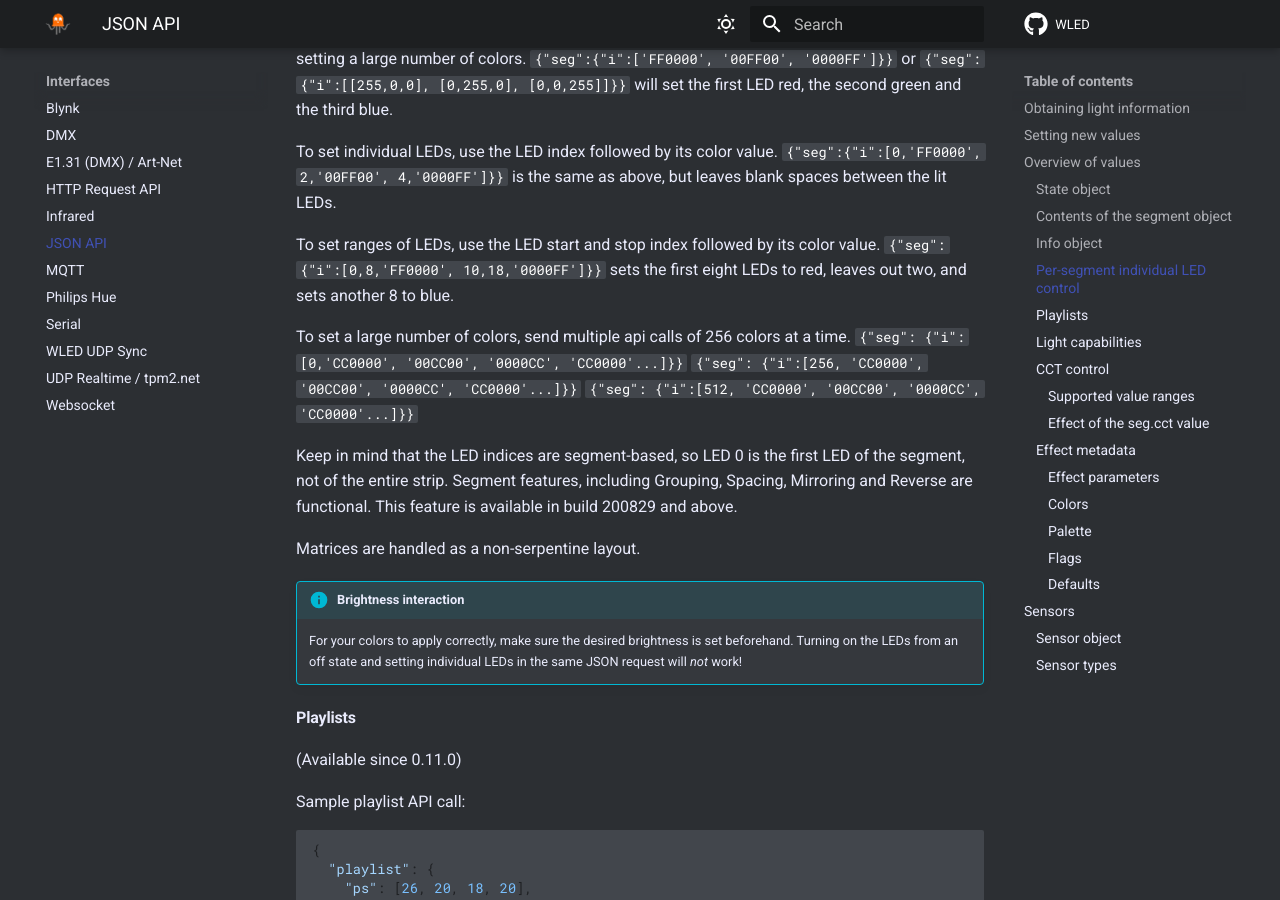
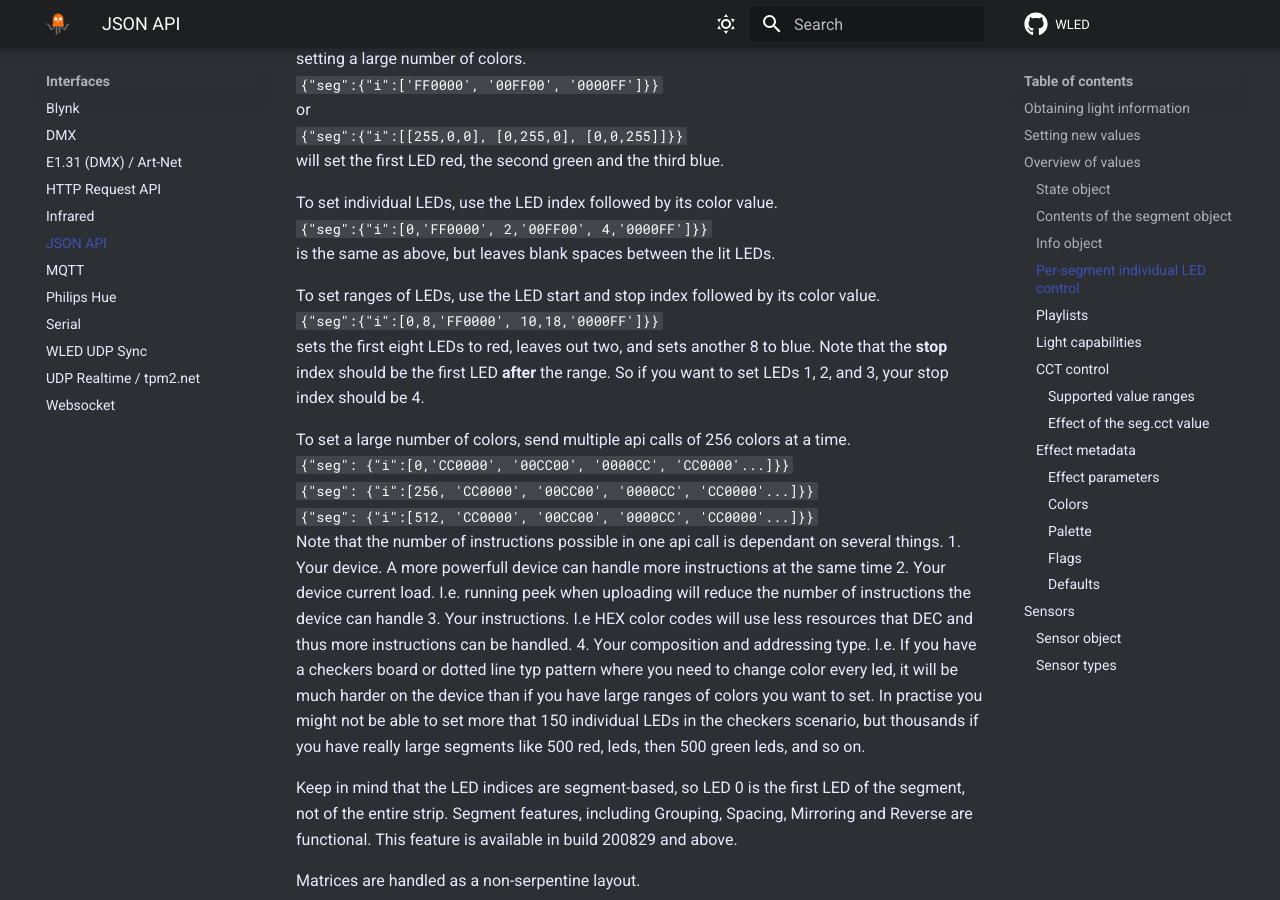
Before and after one commit to Aircoookie/WLED-Docs, an MkDocs documentation site: the page built from docs/interfaces/json-api.md, in a window 1280 px wide and 900 px high, scrolled down 9403 px. Built offline with MkDocs 1.6.1 and Material for MkDocs 9.7.7, drawn with Linux system fonts in a browser that asks for light colours; comment, search, counter and statistics services are not loaded.

Commit message:
Update json-api.md
Added some additional information based on testing and added some line breaks for readability

```diff
--- a/docs/interfaces/json-api.md
+++ b/docs/interfaces/json-api.md
@@ -246,19 +246,25 @@ The segment is frozen when using individual control, the set effect will not run
 To unfreeze the segment, click the "eye" icon, change any property of the segment or turn off the light.
 
 To set individual LEDs starting from the beginning, use an array of Color arrays `[255, 0, 0]` or hex values `'FF0000'`.
-Hex values are more efficient than Color arrays and should be when setting a large number of colors.
-`{"seg":{"i":['FF0000', '00FF00', '0000FF']}}` or `{"seg":{"i":[[255,0,0], [0,255,0], [0,0,255]]}}` will set the first LED red, the second green and the third blue.
+Hex values are more efficient than Color arrays and should be when setting a large number of colors.<br>
+`{"seg":{"i":['FF0000', '00FF00', '0000FF']}}` <br>or <br>`{"seg":{"i":[[255,0,0], [0,255,0], [0,0,255]]}}` <br>
+will set the first LED red, the second green and the third blue.
 
-To set individual LEDs, use the LED index followed by its color value.
-`{"seg":{"i":[0,'FF0000', 2,'00FF00', 4,'0000FF']}}` is the same as above, but leaves blank spaces between the lit LEDs.
+To set individual LEDs, use the LED index followed by its color value.<br>
+`{"seg":{"i":[0,'FF0000', 2,'00FF00', 4,'0000FF']}}` <br>is the same as above, but leaves blank spaces between the lit LEDs.
 
-To set ranges of LEDs, use the LED start and stop index followed by its color value.
-`{"seg":{"i":[0,8,'FF0000', 10,18,'0000FF']}}` sets the first eight LEDs to red, leaves out two, and sets another 8 to blue.
+To set ranges of LEDs, use the LED start and stop index followed by its color value. <br>
+`{"seg":{"i":[0,8,'FF0000', 10,18,'0000FF']}}` <br>sets the first eight LEDs to red, leaves out two, and sets another 8 to blue. Note that the **stop** index should be the first LED **after** the range. So if you want to set LEDs 1, 2, and 3, your stop index should be 4.
 
-To set a large number of colors, send multiple api calls of 256 colors at a time.
-`{"seg": {"i":[0,'CC0000', '00CC00', '0000CC', 'CC0000'...]}}`
-`{"seg": {"i":[256, 'CC0000', '00CC00', '0000CC', 'CC0000'...]}}`
-`{"seg": {"i":[512, 'CC0000', '00CC00', '0000CC', 'CC0000'...]}}`
+To set a large number of colors, send multiple api calls of 256 colors at a time.<br>
+`{"seg": {"i":[0,'CC0000', '00CC00', '0000CC', 'CC0000'...]}}` <br>
+`{"seg": {"i":[256, 'CC0000', '00CC00', '0000CC', 'CC0000'...]}}`<br>
+`{"seg": {"i":[512, 'CC0000', '00CC00', '0000CC', 'CC0000'...]}}`<br>
+Note that the number of instructions possible in one api call is dependant on several things.
+1. Your device. A more powerfull device can handle more instructions at the same time
+2. Your device current load. I.e. running peek when uploading will reduce the number of instructions the device can handle
+3. Your instructions. I.e HEX color codes will use less resources that DEC and thus more instructions can be handled.
+4. Your composition and addressing type. I.e. If you have a checkers board or dotted line typ pattern where you need to change color every led, it will be much harder on the device than if you have large ranges of colors you want to set. In practise you might not be able to set more that 150 individual LEDs in the checkers scenario, but thousands if you have really large segments like 500 red, leds, then 500 green leds, and so on.
 
 Keep in mind that the LED indices are segment-based, so LED 0 is the first LED of the segment, not of the entire strip.
 Segment features, including Grouping, Spacing, Mirroring and Reverse are functional.
```
